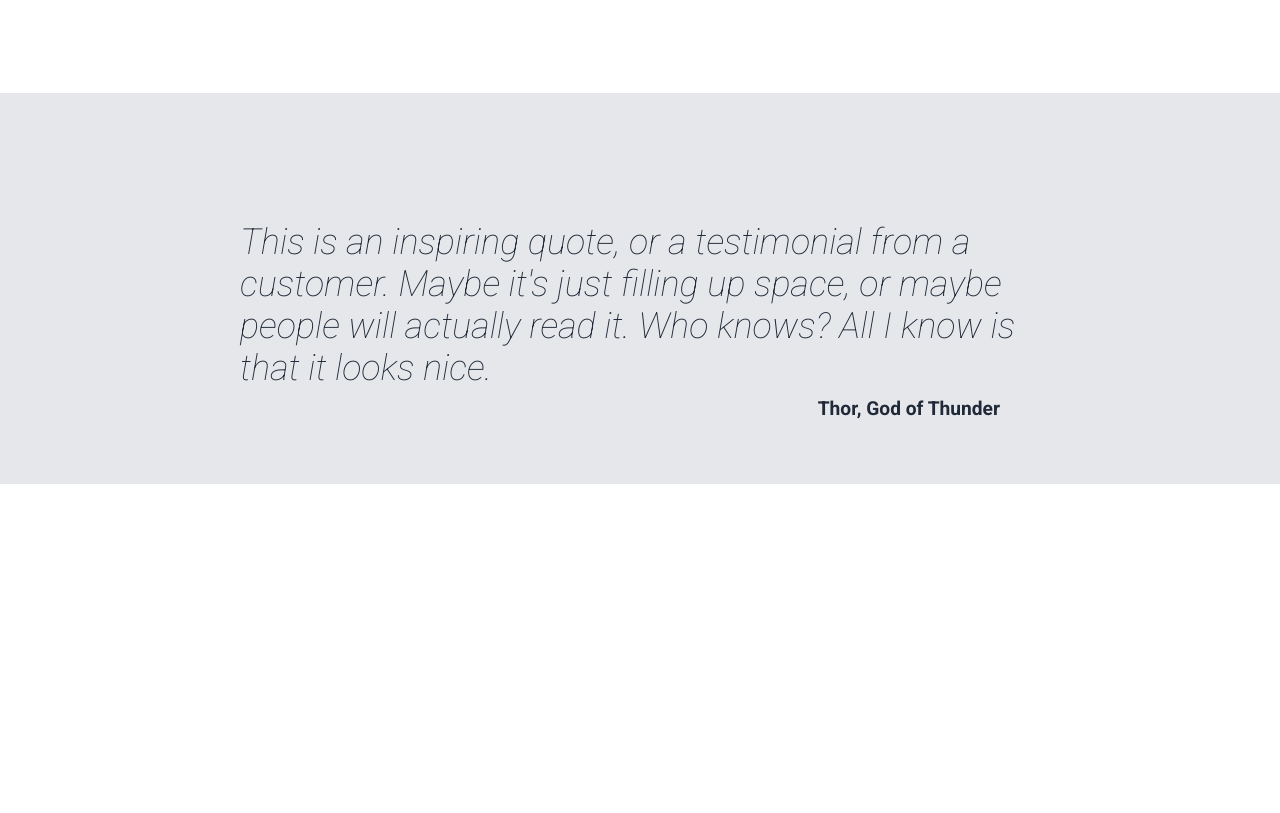
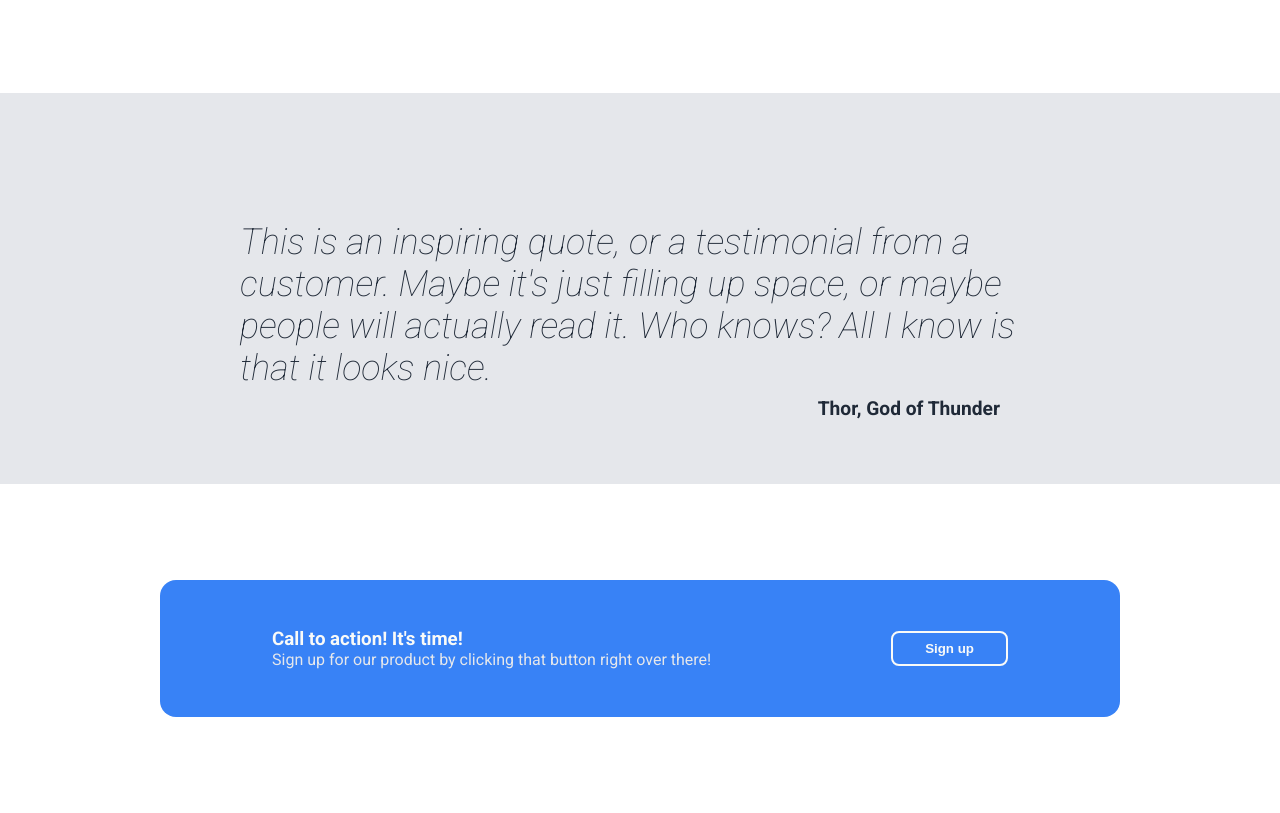
Before and after one commit to geffenia/landing-page, a plain HTML site: page index.html in a window 1280 px wide. Shown: the part 851-1664 px from the top of the page. Before the commit the page ends 1335 px from the top, so only its background shows below. Drawn offline with Linux system fonts and the light colour scheme.

Commit message:
Add call to action

```diff
--- a/index.html
+++ b/index.html
@@ -66,6 +66,15 @@
             <p class="author">Thor, God of Thunder</p>
         </div>
     </div>
+    <div class="fourth">
+        <div class="container">
+            <div class="left">
+                <h3>Call to action! It's time!</h3>
+                <p>Sign up for our product by clicking that button right over there!</p>
+            </div>
+            <button type="button">Sign up</button>
+        </div>
+    </div>
 </body>
 
 </html>
--- a/style.css
+++ b/style.css
@@ -175,3 +175,37 @@ header a:visited {
     font-weight: bold;
     font-size: 1.2rem;
 }
+
+.fourth {
+    display: flex;
+    justify-content: center;
+    align-items: center;
+    padding: 6rem 0;
+}
+
+.fourth .container {
+    width: 60rem;
+    background-color: var(--light-blue);
+    padding: 3rem 7rem;
+    display: flex;
+    align-items: center;
+    justify-content: space-between;
+    border-radius: 1rem;
+}
+
+.fourth h3 {
+    color: var(--main-text);
+}
+
+.fourth p {
+    color: var(--secondary-text);
+}
+
+.container button {
+    background-color: var(--light-blue);
+    color: var(--main-text);
+    border: 2px solid var(--main-text);
+    padding: 0.5rem 2rem;
+    border-radius: 0.5rem;
+    font-weight: bold;
+}
```
